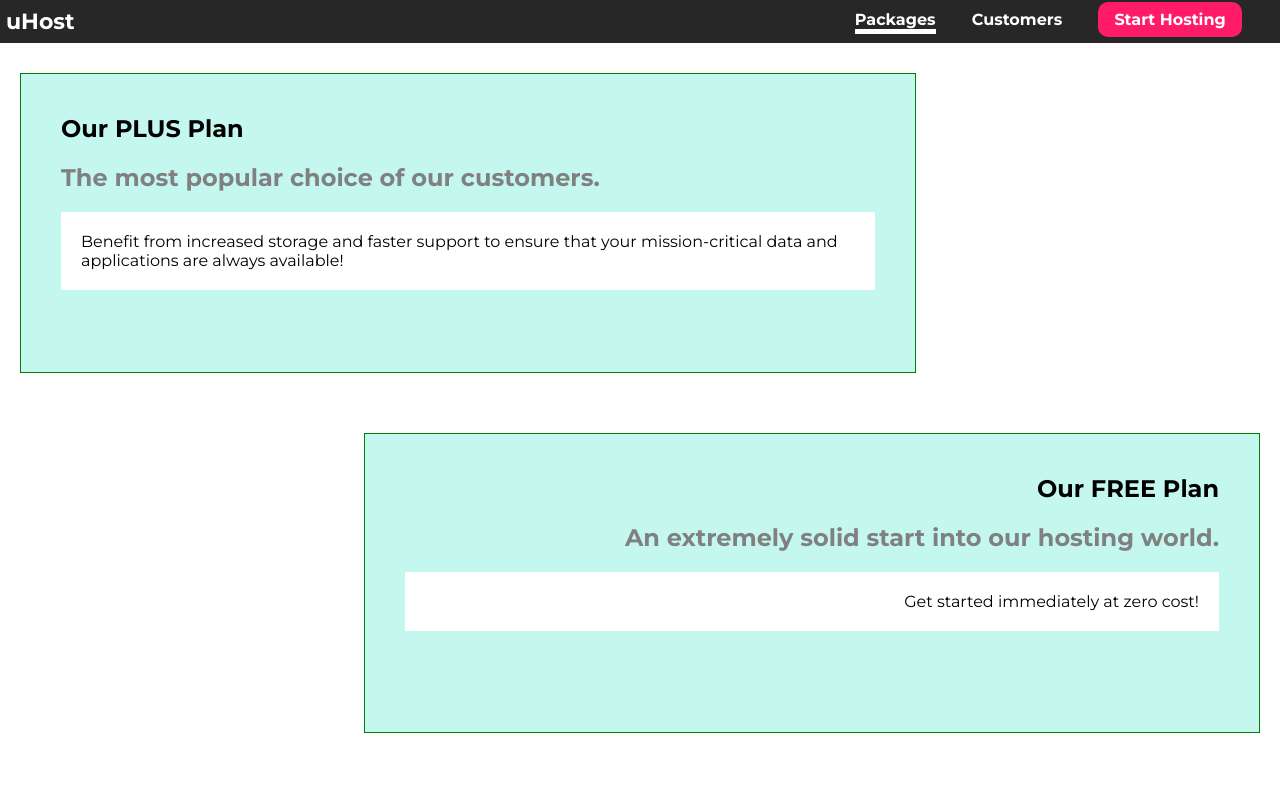
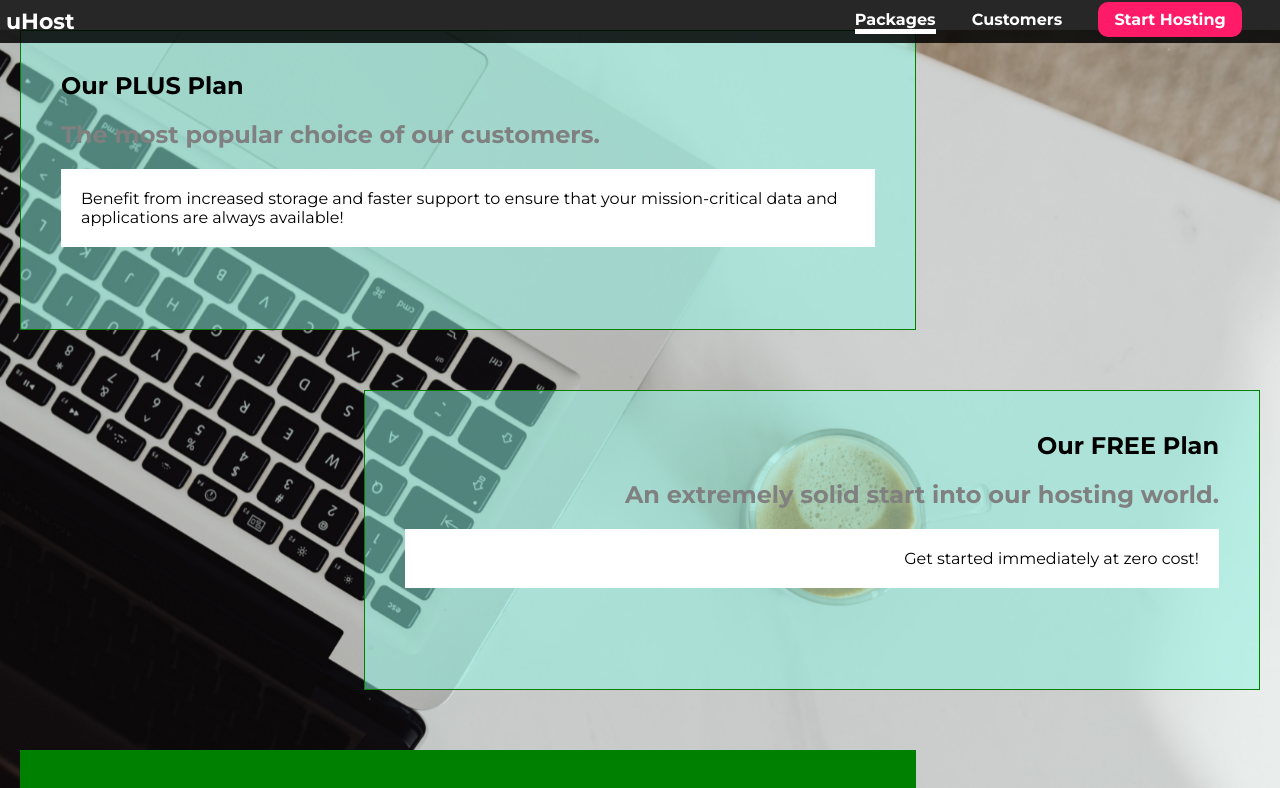
Before and after one commit to Mohamed1255847/CSS, a plain HTML site: page packages/index.html in a window 1280 px wide. Shown: the top 788 px of the page. Drawn offline with Linux system fonts and the light colour scheme.

Commit message:
update package and header and title

```diff
--- a/packages/index.html
+++ b/packages/index.html
@@ -3,8 +3,8 @@
   <head>
     <meta charset="UTF-8" />
     <meta http-equiv="X-UA-Compatible" content="ie=edge" />
-    <title>css</title>
-    <link rel="shortcut icon" href="favicon.png" />
+    <title>u host</title>
+    <link rel="shortcut icon" href="../favicon.png" />
     <link
       href="https://fonts.googleapis.com/css?family=Anton"
       rel="stylesheet"
@@ -19,7 +19,7 @@
   <body>
     <header class="main-header">
       <div>
-        <a class="main-header__brand" href="index.html">uHost</a>
+        <a class="main-header__brand" href="/">uHost</a>
       </div>
       <nav class="main-nav">
         <ul class="main-nav__item">
@@ -36,6 +36,7 @@
       </nav>
     </header>
     <main>
+      <div class="background" > </div>
         <section class="pakages-plan">
             <a href="#">
                 <h1 class="pakages-plan-header">Our PLUS Plan</h1>
@@ -59,7 +60,6 @@
                 <p>The best solution for small to large enterprises. Because hosting shouldn't be in the way!</p>
             </a>
         </section>
-
     </main>
     <footer class="bottom-footer">
         <ul class="bottom-footer-list">
--- a/packages/packagesStyle.css
+++ b/packages/packagesStyle.css
@@ -2,6 +2,16 @@
     box-sizing: border-box;
     font-family: 'Montserrat', sans-serif;
     margin: 0;
+}
+
+.background{
+    background-image: url(./1.jpg);
+    width: 100%;
+    height: 100%;
+    background-position: center;
+    position: fixed;
+    z-index: -1;
+    background-size: cover;
 }
 
 .pakages-plan {
--- a/shared.css
+++ b/shared.css
@@ -1,8 +1,11 @@
 
 .main-header {
+    position: fixed;
     width: 100%;
     background-color: rgba(0, 0, 0, 0.849);
     padding: 8px 6px;
+    top: 0;
+
 }
 
 .selection-title {
```
Also changed, not shown: index.html (+1 -1 lines), packages/1.jpg (added).
